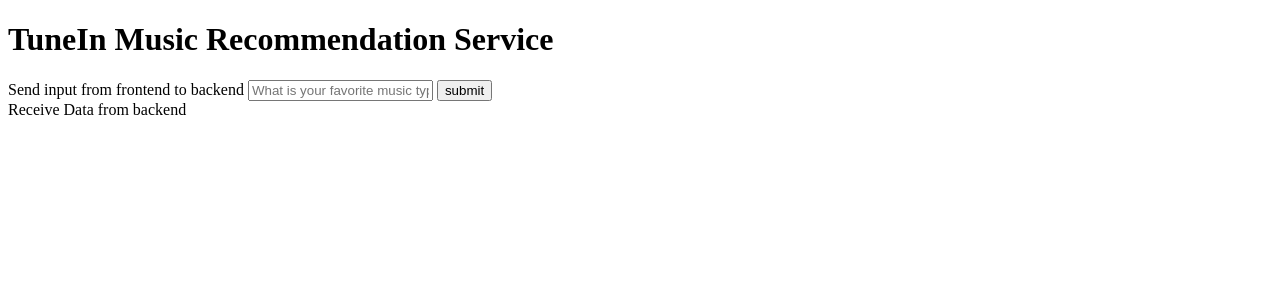
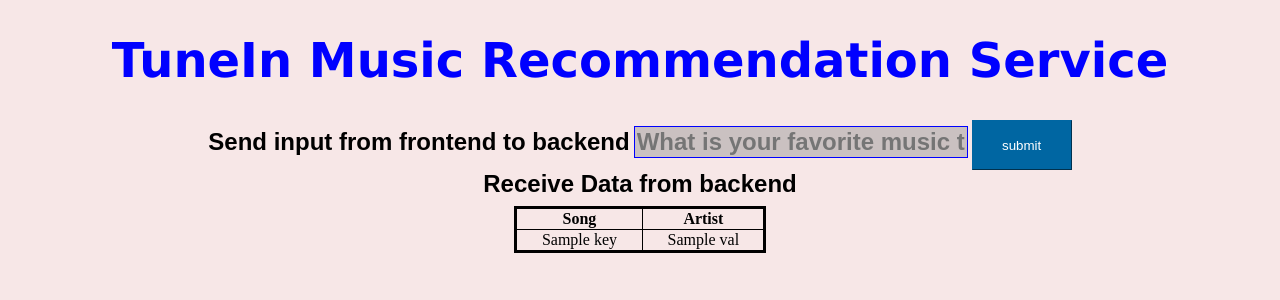
Before and after one commit to R0n12/TuneIn, a Flask app: template templates/index.html in a window 1280 px wide. Shown: the top 300 px of the page. Run offline with Flask 2, Linux system fonts and the light colour scheme; the template is opened without the code that fills it: most values are stand-ins (such as "Sample title", 1, 10 or a date in 2020); some libraries are stand-ins or nearby versions.

Commit message:
david guo: add css to make the web page be a little better -- 1st version

```diff
--- a/templates/index.html
+++ b/templates/index.html
@@ -3,6 +3,57 @@
 <head>
     <meta charset="UTF-8">
     <title>Title</title>
+    <body style="background-color: #f7e7e7;"></body>
+    <style type="text/css">
+        input{
+            border:1px solid blue;
+            background-color:rgb(202, 193, 193);
+        }
+        body {
+            background-color: powderblue;
+            text-align: center;
+        }
+        .centered {
+            margin: auto;
+            width: 20%;
+        }
+
+        .thick-border {
+            border: 3px solid black;
+            border-collapse: collapse;
+        }
+
+        th, td {
+            border: 1px solid black;
+            border-collapse: collapse;
+        }
+        h1 {
+            color: blue;
+            font-family: verdana;
+            font-size: 300%;
+        }
+        p {
+            color: red;
+            font-family: courier;
+            font-size: 160%;
+        }
+        .form-submit-button {
+            background: #0066A2;
+            color: white;
+            border-style: outset;
+            border-color: #0066A2;
+            height: 50px;
+            width: 100px;
+            font: bold15px arial,sans-serif;
+            text-shadow: none;
+        }
+        .large-label {
+            display: inline-block;
+            font: bold 1.5rem sans-serif;
+            margin-bottom: 0.5rem;
+        }
+    </style>
+
 </head>
 <body>
 
@@ -12,16 +63,28 @@
 </div>
 
 <div>
-    <label for="send_content">
+    <label for="send_content" class = "large-label">
         Send input from frontend to backend
     </label>
-    <input id = "send_content" type = "text" placeholder="What is your favorite music type?" genre="genre">
-    <input id = "send" type = "submit" value="submit">
+    <input id = "send_content" type = "text" class = "large-label" placeholder="What is your favorite music type?" genre="genre">
+    <input id = "send" type = "submit" class = "form-submit-button" value="submit">
 </div>
 <div>
-    <label for="recv_content">
+    <label for="recv_content" class = "large-label">
         Receive Data from backend
     </label>
+    <table class="centered thick-border">
+        <tr>
+            <th>Song</th>
+            <th>Artist</th>
+        </tr>
+        {% for key, val in ret_dict.items() %}
+            <tr>
+                <td>{{ key }}</td>
+                <td>{{ val }}</td>
+            </tr>
+        {% endfor %}
+    </table>
     <div id="recv_content" type="text" name="recv_content" ></div>
 </div>
 <!-- jQuery -->
```
